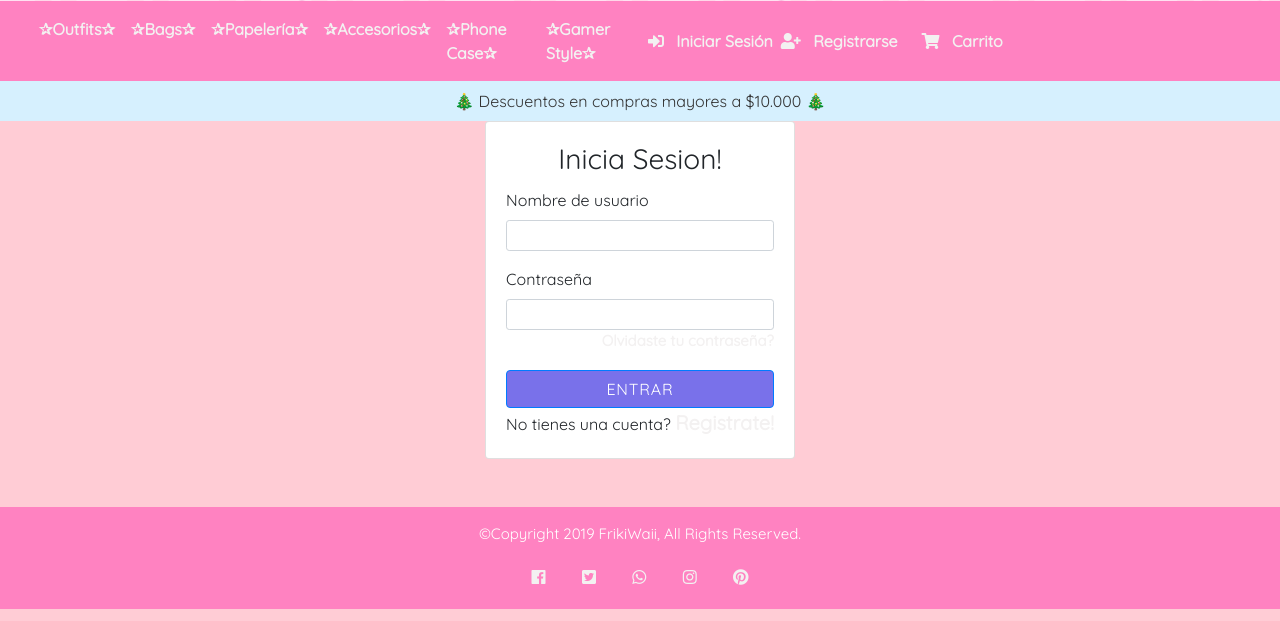
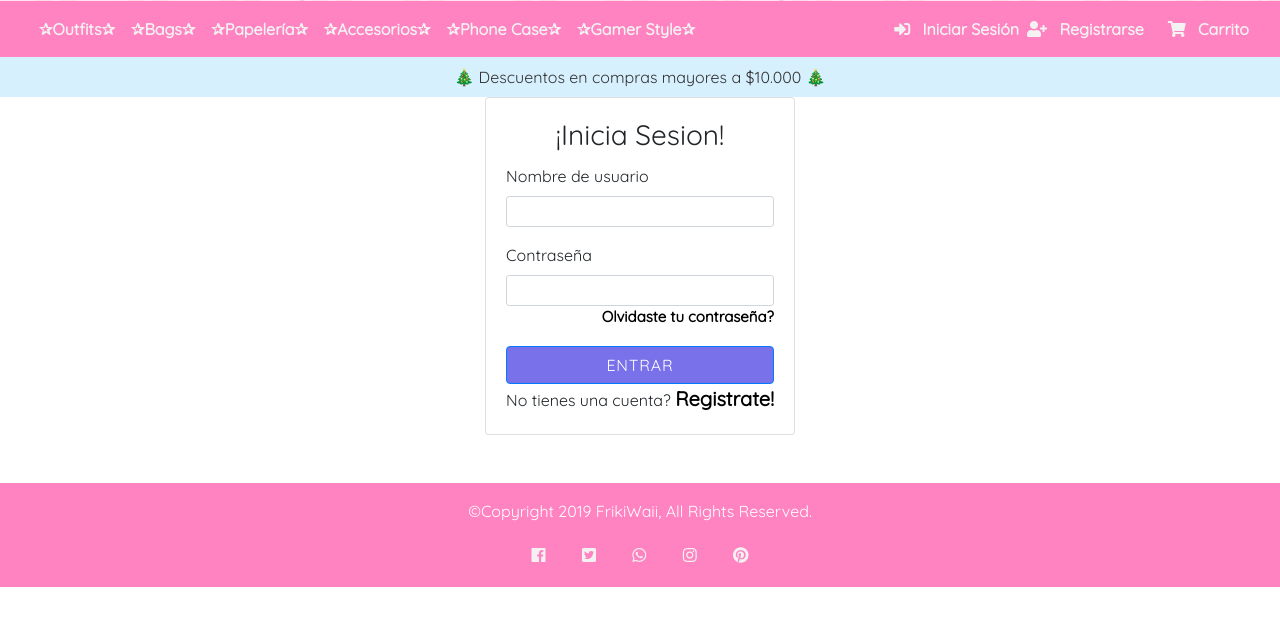
Before and after one commit to JElizabeth1988/FrikiWaii, a Django app: page /accounts/login/ in a window 1280 px wide. Shown: the part 179-800 px from the top of the page. Run offline with Django 3.2, Linux system fonts and the light colour scheme; some libraries are stand-ins or nearby versions.

Commit message:
detalles login

```diff
--- a/dir_frikiwaiiStore/FrikiWaii/core/static/core/css/styleBootstrap.css
+++ b/dir_frikiwaiiStore/FrikiWaii/core/static/core/css/styleBootstrap.css
@@ -508,6 +508,15 @@
     color: rgb(67, 24, 116);
 
   }
+/* Para enlaces a:link en login */
+  #log{
+    color: black;
+  }
+
+  #log:hover {
+    color: rgb(182, 32, 144);
+  }
+/* Para enlaces a:link en login */
 
   /* link seleccionado*/
   a:active {
--- a/dir_frikiwaiiStore/FrikiWaii/core/templates/registration/Login.html
+++ b/dir_frikiwaiiStore/FrikiWaii/core/templates/registration/Login.html
@@ -1,6 +1,6 @@
 {% extends "core/base.html" %} {% load static %} {% block contenido %}
 
-<!DOCTYPE html>
+<!-- <!DOCTYPE html>
 <html lang="en">
 
 <head>
@@ -10,7 +10,7 @@
     <link rel="stylesheet" href="{% static 'core/css/style.css' %}">
 
     <title>Login</title>
-</head>
+</head> -->
 
 <body>
 
@@ -20,7 +20,7 @@
             <div class="row justify-content-center">
                 <div class="card login-form">
                     <div class="card-body ">
-                        <h3 class="card-title text-center">Inicia Sesion!</h3>
+                        <h3 class="card-title text-center">¡Inicia Sesion!</h3>
                         <div class="card-text">
 
                             <!-- <div class="alert alert-danger alert-dismissible fade show" role="alert">Incorrect username or password.</div>  -->
@@ -36,13 +36,13 @@
                                     <label for="exampleInputPassword1">Contraseña</label>
                                     <input type="password" class="form-control form-control-sm"
                                         id="exampleInputPassword1" name="password">
-                                    <a href="#" style="float:right;font-size:15px;">Olvidaste tu contraseña?</a>
+                                    <a id="log" href="#" style="float:right;font-size:15px; ">Olvidaste tu contraseña?</a>
                                 </div>
                                 <br>
                                 <button type="submit" class="btn btn-primary btn-block">Entrar</button>
 
                                 <div class="sign-up">
-                                    No tienes una cuenta? <a href="#">Registrate!</a>
+                                    No tienes una cuenta? <a id="log" href="#" >Registrate!</a>
                                 </div>
                             </form>
                         </div>
```
Also changed, not shown: dir_frikiwaiiStore/FrikiWaii/db.sqlite3.
